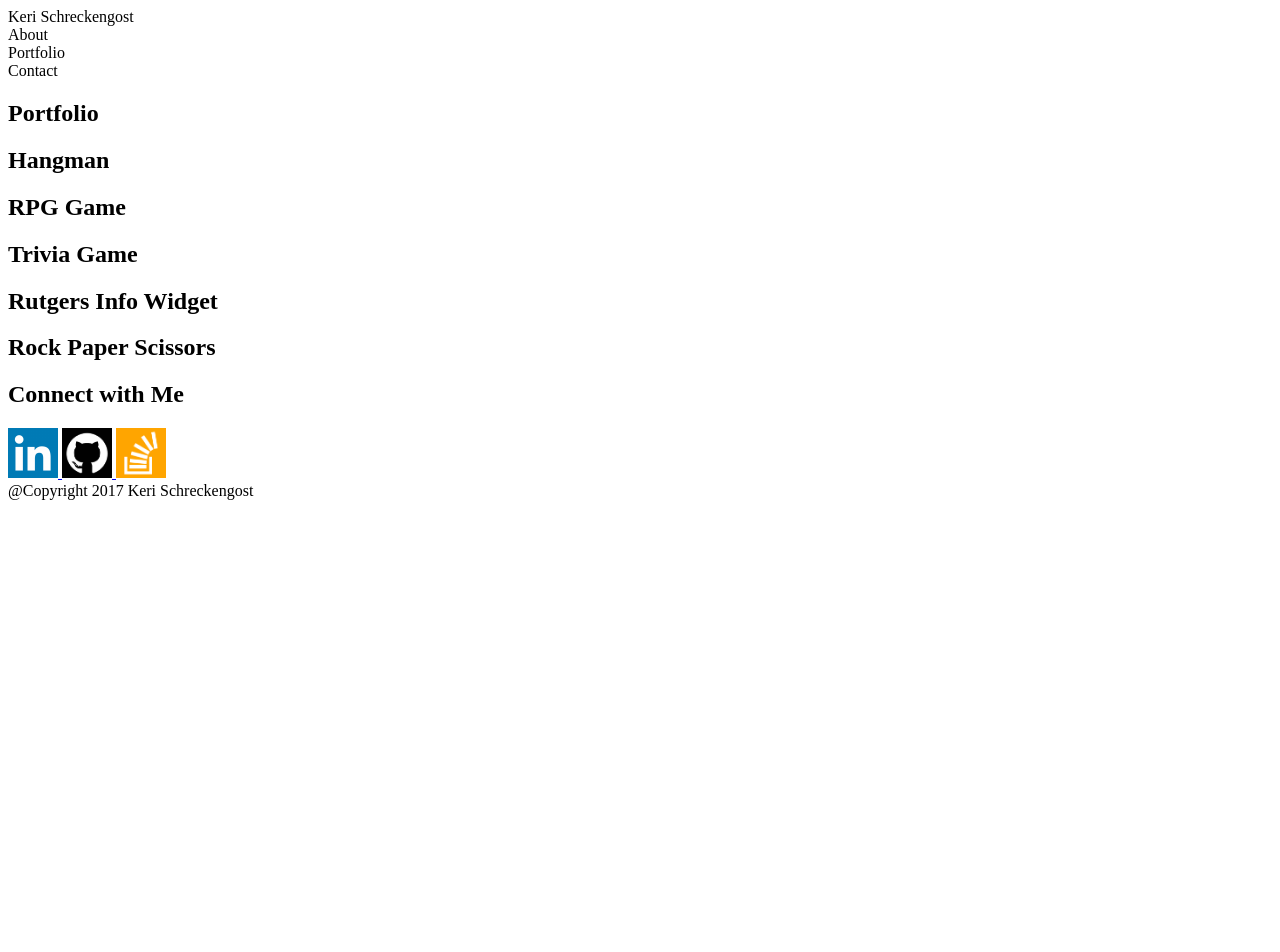
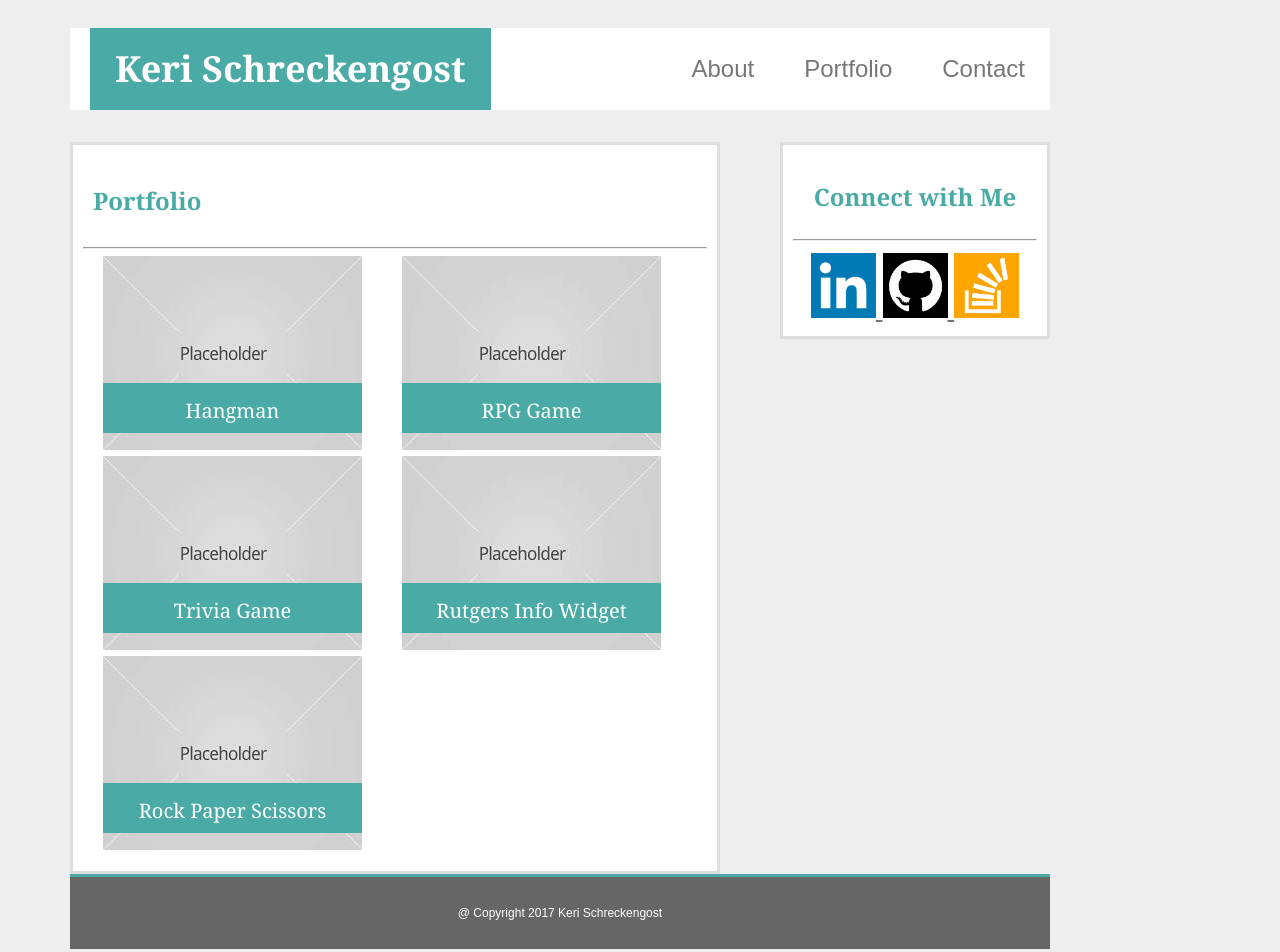
Before and after one commit to kerit17/Basic-Portfolio, a plain HTML site: page portfolio.html in a window 1280 px wide. Before the commit the page ends 800 px from the top, so only its background shows below. Drawn offline with Linux system fonts and the light colour scheme.

Commit message:
site files 05-07-2017

```diff
--- a/Assets/css/style.css
+++ b/Assets/css/style.css
@@ -1,63 +1,147 @@
-body {
-  font-size: 24px;
-  line-height: 32px;
-  color: #333;
+/*all pages banner, connect, and footer*/
+* {
+  color: #777777;
+  box-sizing: border-box;
 }
 
 header {
-  margin-bottom: 20px;
-  color: #333;
-  background: #ccc;
+  font-size: 36px;
+  font-family: 'Georgia', 'Times New Roman', Times, serif;
+  font-weight: bold;
+  background-color: #4aaaa5;
+  color: white;
+  padding: 25px;
+  float: left;
+  margin-left: 20px;
+  box-sizing: border-box;
+  }
+
+#banner {
+  box-sizing: border-box;
+  border-style: solid
+  border-color: #cccccc;
+  background-color: white;
+  height: 82px;
 }
 
-section {
-  margin-bottom: 20px;
-  background: #ccc;
+.tabs {
+  float: right;
+  padding: 25px;
+  display: inline-block;
+  background: white
 }
 
-#positionfixed {
-  position: fixed;
-  width: 20%;
- }
-
-#headingpara {
-  padding: 100px;
-}
-*#middle {
-  width: 33.3%;
-  color: #fff;
-  background: #888;
-}
-
-#right {
-  width: 33.3%;
-  color: #fff;
-  background: #666;
-}
-
-#full {
-  width: 100%;
-  background: #eee;
-}
-
-#division {
-  padding: 20px;
-  margin-top: 20px;
-  background: #6ea3da;
-}
-
-aside {
+.connect {
   float: left;
-  width: 33%;
-  height: 200px;
-  padding: 20px;
-  margin-left: 30px;
-  background: #fff;
-  border: 1px solid #eee;
+  border: solid #dddddd;
+  padding: 10px;
+  background: white;
+  text-align: center;
+  width: 270px;
+  margin-left: 60px
 }
 
 footer {
   padding: 20px;
   clear: both;
-  background: #ccc;
+  background: #666666;
+  border-top: solid #4aaaa5;
+  color: white;
+  font-size: 12px;
+  text-align: center;
 }
+/*page heading*/
+h1 {
+  font-size: 24px;
+  font-family: 'Georgia', 'Times New Roman', Times, serif;
+  color: #4aaaa5;
+  padding: 10px;
+}
+
+/*body page info*/
+body {
+  font-size: 12px;
+  font-family: 'Arial', 'Helvetica Neue', Helvetica, sans-serif;
+  background: #eee;
+  font-size: 24px;
+  line-height: 32px;
+  color: #ffffff;
+  padding: 20px;
+  margin-left: 50px;
+  text-align: left;
+  float: left;
+}
+
+/*<--Index-->*/
+.divbody2 {
+  box-sizing: border-box;
+  float: left;
+  border: solid #dddddd;
+  padding: 10px;
+  background: white;
+  overflow: initial;
+  width: 650px;
+
+}
+section {
+  margin-bottom: 20px;
+}
+/*contact page*/
+.messageform {
+  height: 100px;
+  padding: 12px 20px;
+  margin: 8px 0;
+  box-sizing: border-box;
+  width: 100%;
+}
+
+.contactform {
+  height: 50px;
+  padding: 12px 20px;
+  margin: 8px 0;
+  box-sizing: border-box;
+  width: 100%;
+}
+
+.submitform {
+  width: 20%;
+  height: 50px;
+  padding: 12px 20px;
+  margin: 8px 0;
+  box-sizing: border-box;
+  color: white;
+  font-size: 14px;
+  background-color: #4aaaa5;
+}
+
+/*About Me*/
+.bio {
+  float: left;
+  margin: 10px;
+  font-size: 12px;
+}
+
+/*Portfolio references*/
+h2 {
+  height: 50px;
+  width: 259px;
+  padding: 12px 22px;
+  box-sizing: padding-box;
+  color: white;
+  background-color: #4aaaa5;
+  text-align: center;
+  font-family: 'Georgia', 'Times New Roman', Times, serif;
+  font-size: 20px;
+  font-weight: normal;
+  position: absolute;
+  z-index: 2;
+  margin-top: -75px
+}
+
+.container {
+	position: relative;
+	height: 200px;
+	top: -25px;
+  float: left;
+  padding: 20px;
+}
--- a/portfolio.html
+++ b/portfolio.html
@@ -4,62 +4,97 @@
 <head>
 	<meta charset="UTF-8">
 	<title>Portfolio</title>
-	<link rel="stylesteet" type="text/css" href="assets/css/style.css">
+	<link rel="stylesheet" type="text/css" href="assets/css/style.css">
 </head>
 
 <body>
+	<div>
+		<div id="banner">
+		<header>
+			Keri Schreckengost
+		</header>
+		<div class="tabs">
+			Contact
+		</div>
+		<div class="tabs">
+			Portfolio
+		</div>
+		<div class="tabs">
+			About
+		</div>
+		</div>
+	</div>
 
-	<header>
-		Keri Schreckengost
-	</header>
+	<br>
 
-	<header>
-		About
-	</header>
-
-	<header>
-		Portfolio
-	</header>
-
-	<header>
-		Contact
-	</header>
-
-	<div>
+	<div class="divbody2">
 		<section>
 			<h1>Portfolio</h1>
 		</section>
+		<hr>
 
-		<section>
-			<h2>Hangman</h2>
-			<h2>RPG Game</h2>
-			<h2>Trivia Game</h2>
-			<h2>Rutgers Info Widget</h2>
-			<h2>Rock Paper Scissors</h2>
-		</section>
+		<div class="container">
+			<img src="assets/images/placeholder.png" alt="Hangman">
+
+			<div>
+				<h2>Hangman</h2>
+			</div>
+		</div>
+
+		<div class="container">
+			<img src="assets/images/placeholder.png" alt="RPG Game">
+
+			<div>
+				<h2>RPG Game</h2>
+			</div>
+		</div>
+
+		<div class="container">
+			<img src="assets/images/placeholder.png" alt="Trivia Game">
+
+			<div>
+				<h2>Trivia Game</h2>
+			</div>
+		</div>
+
+		<div class="container">
+			<img src="assets/images/placeholder.png" alt="Rutgers Info Widget">
+
+			<div>
+				<h2>Rutgers Info Widget</h2>
+			</div>
+		</div>
+
+		<div class="container">
+			<img src="assets/images/placeholder.png" alt="Rock Paper Scissors">
+
+			<div>
+				<h2>Rock Paper Scissors</h2>
+			</div>
+		</div>
 	</div>
 
-	<div>
-		<section>
-			<h2>Connect with Me</h2>
+</div>
 
+	<div class="connect">
+			<h1>Connect with Me</h1>
+				<hr>
 			<a href="http://www.linkedin.com/in/keri-schreckengost-50140538">
-				<img src="assets/images/LinkedIn.png" alt="LinkedIn" style="width:50px;height:50px">
+				<img src="assets/images/LinkedIn.png" alt="LinkedIn" style="width:65px;height:65px">
 			</a>
 
 			<a href="https://github.com/kerit17">
-				<img src="assets/images/github2.png" alt="GitHub" style="width:50px;height:50px">
+				<img src="assets/images/github2.png" alt="GitHub" style="width:65px;height:65px">
 			</a>
 
 			<a href="http://stackoverflow.com/users/7906676/keri-schreckengost?tab=profile">
-				<img src="assets/images/stackoverflow.png" alt="Stack Overflow" style="width:50px;height:50px">
+				<img src="assets/images/stackoverflow.png" alt="Stack Overflow" style="width:65px;height:65px">
 			</a>
 
-		</section>
 	</div>
 
 	<footer>
-		@Copyright 2017 Keri Schreckengost
+		@ Copyright 2017 Keri Schreckengost
 	</footer>
 
 </body>
```
Also changed, not shown: contact.html (+40 -36 lines), index.html (+42 -42 lines), Assets/images/placeholder.png (renamed from Assets/images/placeholder.jpg).
